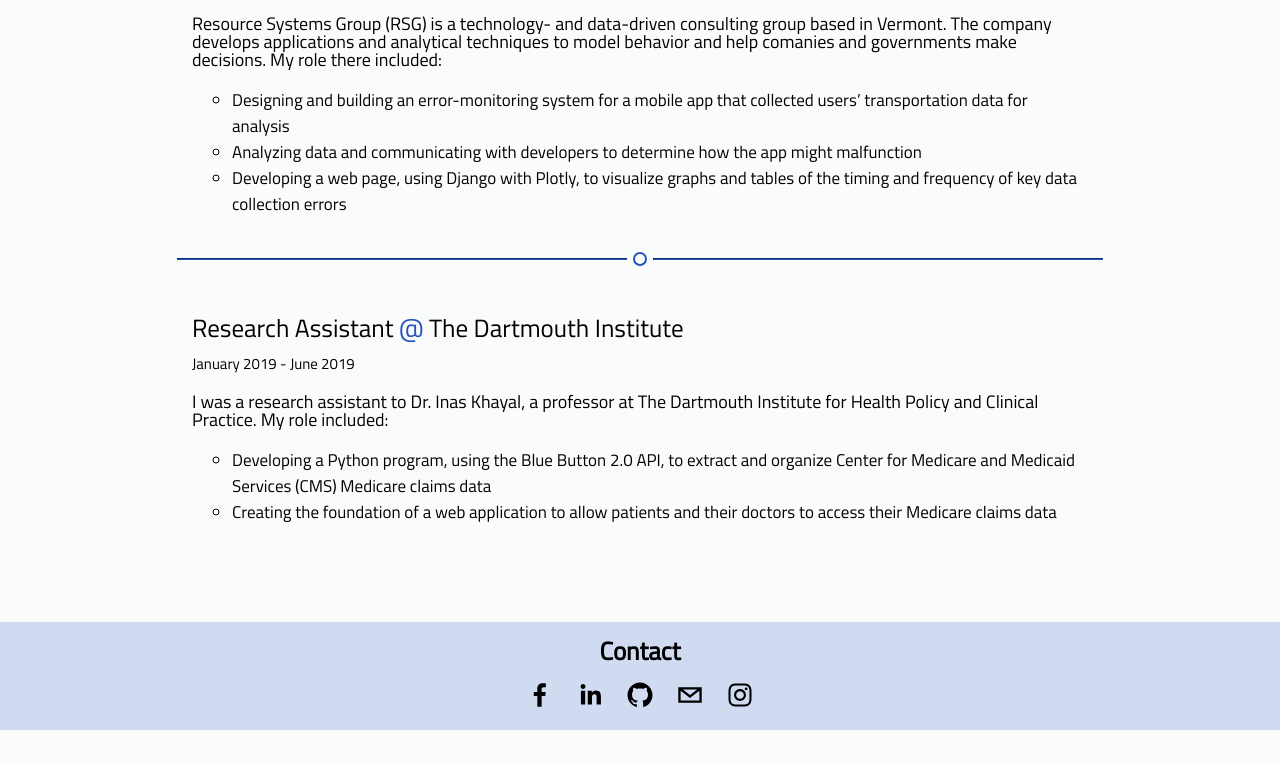
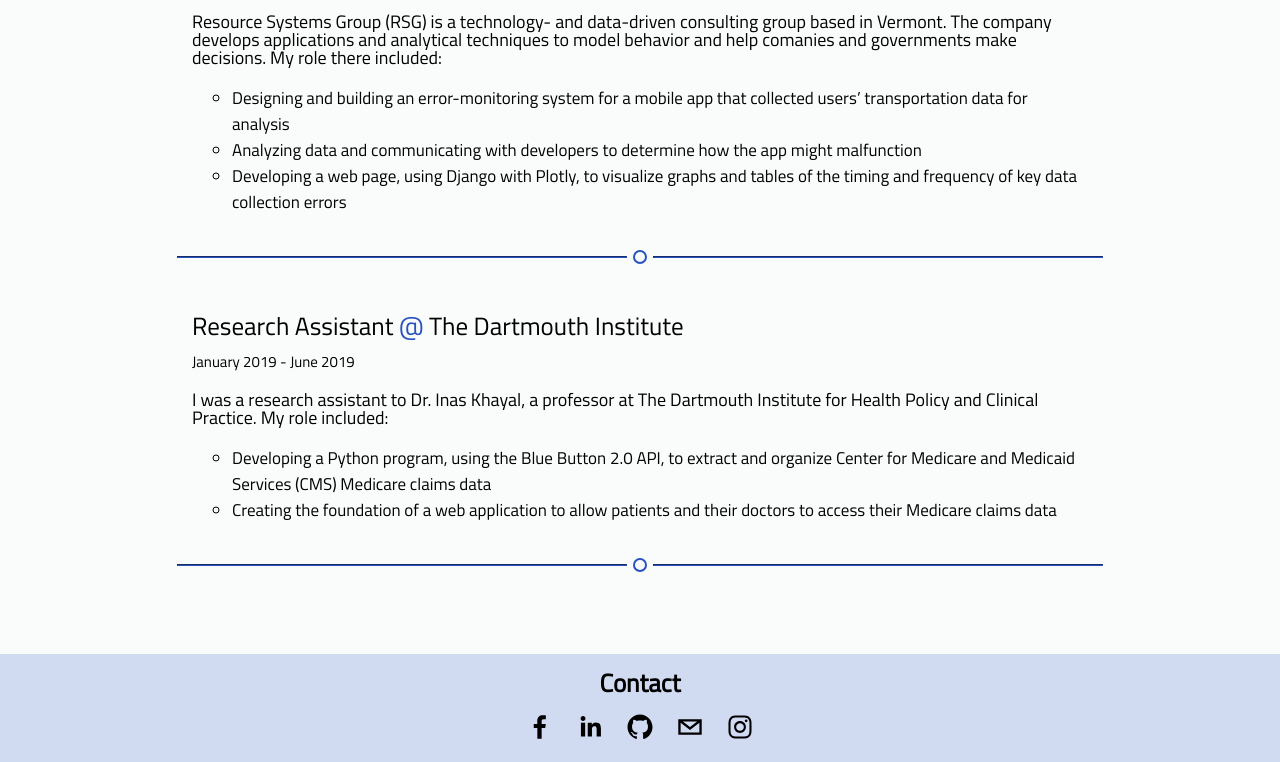
Before and after one commit to abailey19/portfolio-website, a Gatsby site: page /work in a window 1280 px wide. Shown: the part 941-1703 px from the top of the page. Before the commit the page ends 1671 px from the top, so only its background shows below. Built offline with nearby package versions, Linux system fonts and the light colour scheme; Gatsby itself is replaced by a stand-in of ours.

Commit message:
small styling updates

```diff
--- a/src/pages/projects.js
+++ b/src/pages/projects.js
@@ -127,6 +127,11 @@
         imgSrc={tse}
         horizontal
       />
+      <div className="divider">
+        <hr />
+        <div className="circle" />
+        <hr />
+      </div>
     </Layout>
   );
 };
--- a/src/pages/work.js
+++ b/src/pages/work.js
@@ -95,6 +95,11 @@
             </ul>
         )}
         />
+        <div className="divider">
+          <hr />
+          <div className="circle" />
+          <hr />
+        </div>
       </div>
     </Layout>
   );
--- a/src/styles/footer.css
+++ b/src/styles/footer.css
@@ -5,6 +5,7 @@
   background-color: rgba(42, 82, 190, 0.2);
   padding-top: 10px;
   padding-bottom: 10px;
+  margin-top: 10vh;
   width: 100%;
   color: black;
 }
--- a/src/styles/global.css
+++ b/src/styles/global.css
@@ -10,7 +10,7 @@
   background-color: rgb(250, 252, 252);
   padding: 0;
   margin: 0;
-  margin-top: 30px;
+  margin-top: 29px;
 }
 
 h1 {
@@ -57,8 +57,6 @@
   width: 35vw;
   margin-left: 0.5vw;
   margin-right: 0.5vw;
-  /* margin-top: 10vh;
-  margin-bottom: 10vh; */
   border-color: rgb(42, 82, 190);
 }
 
--- a/src/styles/navbar.css
+++ b/src/styles/navbar.css
@@ -26,6 +26,7 @@
 }
 .navlink:hover {
   color: rgb(42, 82, 190);
+  font-weight: bolder;
   cursor: pointer;
 }
 .navlink.active {
--- a/src/styles/work.css
+++ b/src/styles/work.css
@@ -1,6 +1,6 @@
 .work-container {
   padding-top: 3vh;
-  padding-bottom: 8vh;
+  /* padding-bottom: 8vh; */
 }
 
 .work-exp {
```
